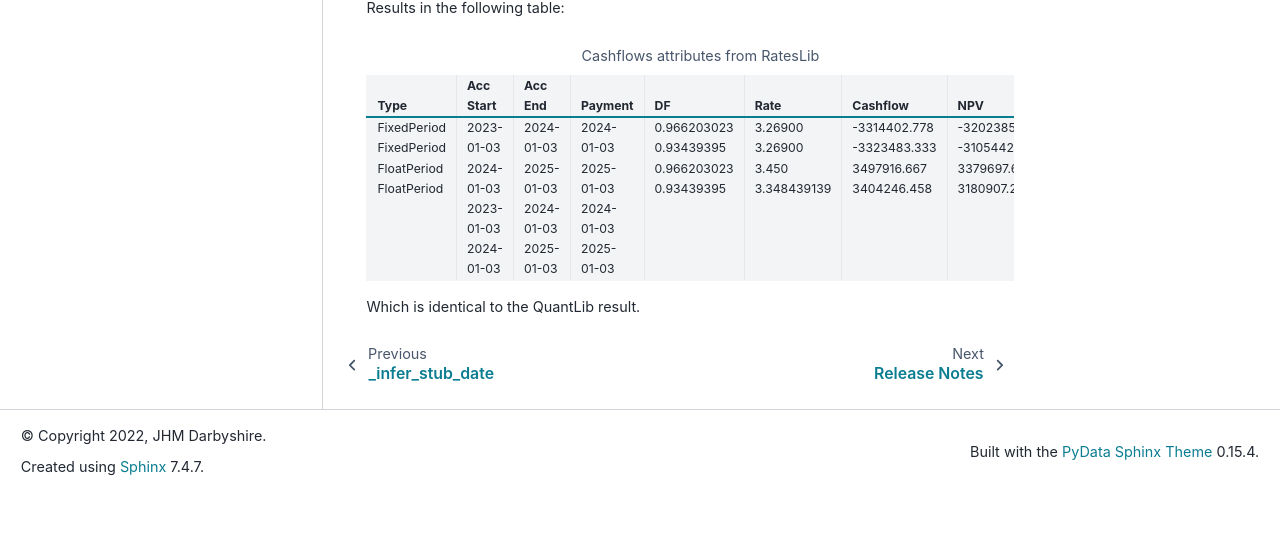
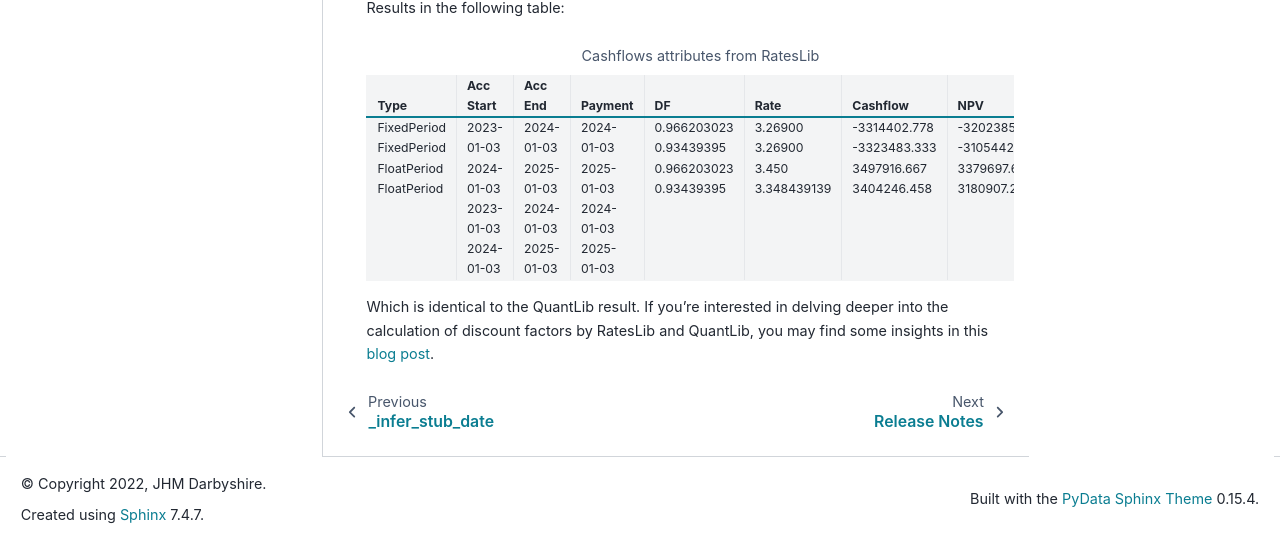
Before and after one commit to attack68/rateslib, a Sphinx documentation site: the page built from docs/source/z_quantlib.rst, in a window 1280 px wide and 900 px high, scrolled down 3071 px, cut to the strip 359-900 px from the top of the window. Built offline with Sphinx 7.4.7 and the PyData theme 0.15.4, drawn with Linux system fonts in a browser that asks for light colours; comment, search, counter and statistics services are not loaded; before the commit the page ends 3923 px from its top, so only the background shows below that.

Commit message:
Update z_quantlib.rst

```diff
--- a/docs/source/z_quantlib.rst
+++ b/docs/source/z_quantlib.rst
@@ -284,3 +284,4 @@ Results in the following table:
   +-------------+------------+------------+------------+-------------+-------------+--------------+--------------+
 
 Which is identical to the QuantLib result.
+If you're interested in delving deeper into the calculation of discount factors by RatesLib and QuantLib, you may find some insights in this `blog post <https://xiar-fatah.github.io/2023/11/14/rateslib-bootstrapping.html>`_.
```
